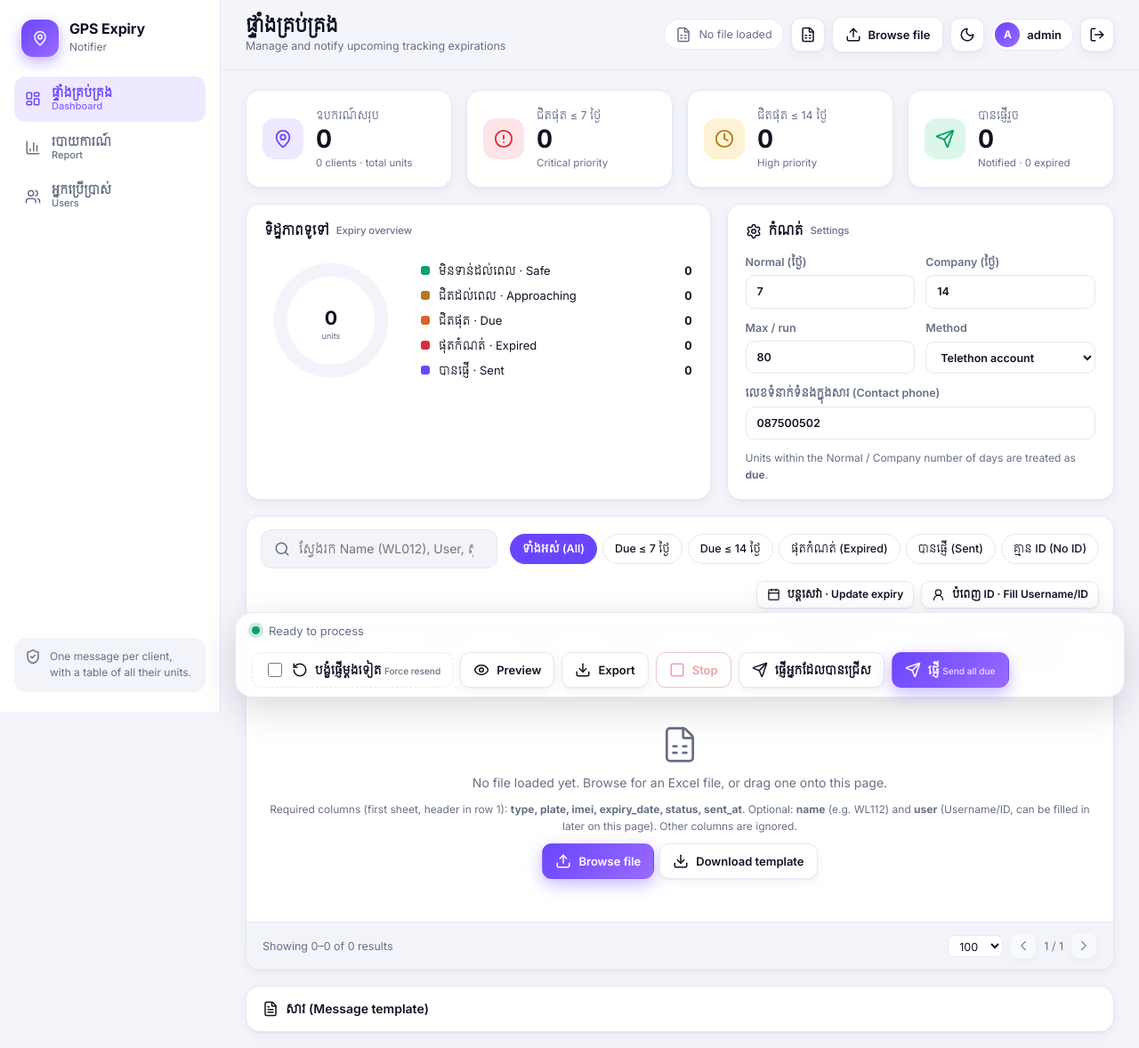
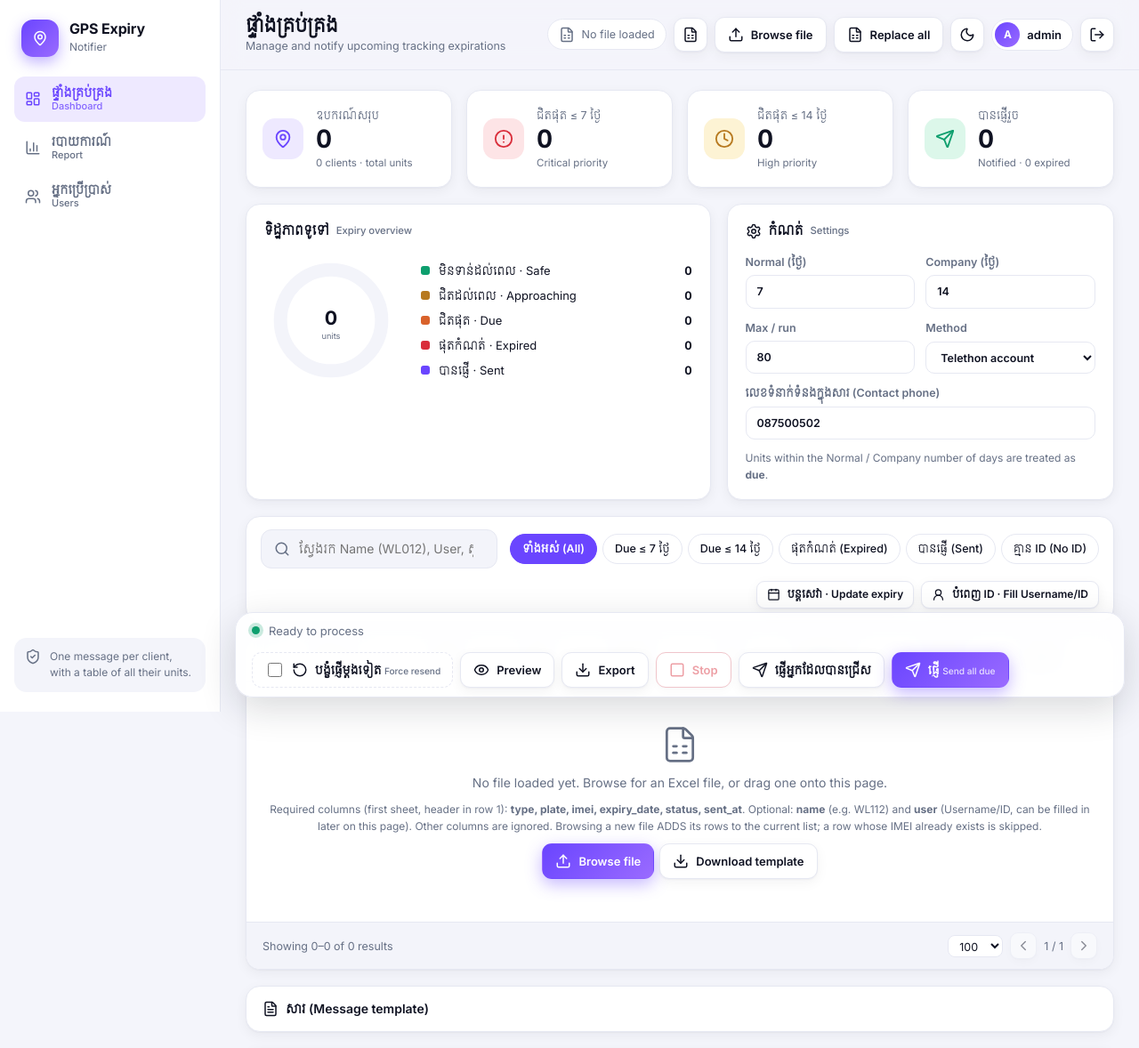
Before and after one commit to MrrMiroTa/pysend, a Flask app: page / in a window 1280 px wide. Shown: the top 1178 px of the page at 89% size. Run offline with Flask 3, Linux system fonts and the light colour scheme; the visitor is signed in with stand-in values (Sample User, id 1); tables that the repository leaves empty hold one stand-in row (values such as "Sample post"); data that the repository does not hold is empty; parts of the project's set-up code (start-up, migrations or seed data) failed here and were passed over; some libraries are stand-ins or nearby versions.

Commit message:
Browse file now ADDS new rows to the current list and skips duplicate IMEI (Replace all kept as a separate button)
- merge_from_upload: IMEI compared ignoring spaces/dashes/.0; duplicates of the old list, repeats inside the new file and rows without IMEI are skipped
- old rows and their Sent marks are untouched; new rows are appended and saved (also to the database copy)
- page message says how many were added / skipped (with the duplicate IMEIs)
- the Report change log records every import with the counts

Co-Authored-By: Claude Sonnet 5.5 <noreply@anthropic.com>
Claude-Session: https://claude.ai/code/session_012eAXEUMftbVfNHoLYWtPdw

```diff
--- a/app.py
+++ b/app.py
@@ -374,17 +374,30 @@ def upload():
         return jsonify(error="Please choose an Excel (.xlsx, .xlsm) or .csv file."), 400
     if bot.running:
         return jsonify(error="Wait for the running batch to finish."), 409
+    merge = request.args.get("mode", "merge") != "replace"       # default: ADD to the current list, skip duplicate IMEI
+    stats = {}
     try:
-        n = excel.replace_from_upload(f)
+        if merge:
+            stats = excel.merge_from_upload(f)
+            n = stats["added"]
+        else:
+            n = excel.replace_from_upload(f)
     except ValueError as e:
         return jsonify(error=f"Invalid file: {e}"), 400
     except Exception as e:
         app.logger.exception("Upload failed")  # full traceback in the terminal
         return jsonify(error=f"Could not import ({type(e).__name__}): {e}"), 500
-    logs.add("info", f"{g.user['username']} imported {n} row(s) from upload.")
-    log_changes([dict(action="import", new_value=f"{f.filename}: {n} rows")])
+    if merge:
+        note = f"{f.filename}: +{n} new, {stats['duplicates']} duplicate IMEI skipped" + (f", {stats['no_imei']} without IMEI skipped" if stats["no_imei"] else "")
+        logs.add("info", f"{g.user['username']} added {n} new row(s) from upload ({stats['duplicates']} duplicate IMEI skipped).")
+    else:
+        note = f"{f.filename}: {n} rows (list replaced)"
+        logs.add("info", f"{g.user['username']} imported {n} row(s) from upload (list replaced).")
+    log_changes([dict(action="import", new_value=note)])
     n_days, c_days = thresholds()  # the page asks for the new list in this same response (no second request needed)
-    return jsonify(rows=n, file=excel.source_name, warnings=excel.last_warnings,
+    return jsonify(rows=n, file=excel.source_name, warnings=excel.last_warnings, mode="merge" if merge else "replace",
+                   added=n, duplicates=stats.get("duplicates", 0), no_imei=stats.get("no_imei", 0),
+                   dup_imeis=stats.get("dup_imeis", []), total=stats.get("total", n),
                    data=build_data(n_days, c_days, "all", "", 1, request.args.get("size")))
 
 
--- a/excel_manager.py
+++ b/excel_manager.py
@@ -88,6 +88,11 @@ def _read(path):
             warns.append(f"{len(idx)} row(s) {label} (Excel rows {', '.join(map(str, idx[:8]))}{'…' if len(idx) > 8 else ''})")
     df.attrs["warnings"] = warns
     return df
+
+
+def imei_key(v):
+    """IMEI compared without spaces/dashes/'.0' and case, so '8620 1234…' and '862012345…0' count as the same device."""
+    return re.sub(r"[^0-9a-z]", "", re.sub(r"\.0+$", "", str(v or "").strip()).lower())
 
 
 def safe_cell(v):
@@ -315,6 +320,41 @@ class ExcelManager:
             g = d.assign(has=(d["user"].str.strip() != "")).groupby("name").agg(plates=("plate", "size"), with_user=("has", "sum"))
             return [dict(name=n, plates=int(r.plates), with_user=int(r.with_user)) for n, r in g.iterrows()][:limit]
 
+    def merge_from_upload(self, file_storage):
+        """Add the rows of a new file to the CURRENT list. A row whose IMEI is already in the list (or appears
+        earlier in the new file) is skipped; rows without an IMEI cannot be checked, so they are skipped too.
+        The old rows and their 'Sent' marks are not touched."""
+        ext = ".csv" if file_storage.filename.lower().endswith(".csv") else ".xlsx"
+        os.makedirs(os.path.dirname(os.path.abspath(self.path)), exist_ok=True)
+        fd, tmp = tempfile.mkstemp(suffix=ext, dir=os.path.dirname(os.path.abspath(self.path)))
+        os.close(fd)
+        try:
+            file_storage.save(tmp)
+            new = _read(tmp)                                   # raises on bad format / missing columns
+            self.last_warnings = list(new.attrs.get("warnings", []))
+            with self.lock:
+                cur = self._load()
+                keys = new["imei"].map(imei_key)
+                empty = keys == ""
+                dup_old = keys.isin({imei_key(x) for x in cur["imei"]} - {""}) & ~empty
+                dup_file = keys.duplicated(keep="first") & ~empty & ~dup_old       # the same IMEI twice in the new file
+                add = new[~(empty | dup_old | dup_file)]
+                if len(add):
+                    if cur.empty:
+                        open(self._name_file, "w", encoding="utf-8").write(
+                            os.path.basename(file_storage.filename.replace("\\", "/"))[:80])
+                    self._df = pd.concat([cur, add], ignore_index=True)
+                    self._changed()
+                skipped = new[dup_old | dup_file]["imei"].tolist()
+                result = dict(total=len(new), added=len(add), duplicates=int((dup_old | dup_file).sum()),
+                              no_imei=int(empty.sum()), dup_imeis=skipped[:8])
+            if result["added"]:
+                self.flush(raise_errors=True)                  # also copies it to the database right away
+            return result
+        finally:
+            if os.path.exists(tmp):
+                os.remove(tmp)
+
     def replace_from_upload(self, file_storage):
         """Validate an uploaded workbook fully before it replaces the current list."""
         ext = ".csv" if file_storage.filename.lower().endswith(".csv") else ".xlsx"
--- a/static/app.js
+++ b/static/app.js
@@ -194,20 +194,29 @@
     } catch (e) { say("error", e.message); }
   };
   $("#dlgClose").onclick = () => $("#dlg").close();
-  $("#pick").onclick = () => $("#file").click();
-  $("#pick2").onclick = () => $("#file").click();
+  let importMode = "merge";                                                 // merge = add new rows, skip duplicate IMEI
+  $("#pick").onclick = () => { importMode = "merge"; $("#file").click(); };
+  $("#pick2").onclick = () => { importMode = "merge"; $("#file").click(); };
+  $("#pickReplace").onclick = () => { importMode = "replace"; $("#file").click(); };
   $("#dlTemplate").onclick = $("#dlTemplate2").onclick = () => { location.href = "/api/template"; };
   async function upload(f) {
     if (!f) return;
-    if (!confirm(`Replace the current client list with "${f.name}"?`)) return;
+    const merge = importMode !== "replace";
+    if (merge ? total && !confirm(`Add the new rows from "${f.name}" to the current list?\nRows whose IMEI already exists are skipped.`)
+              : !confirm(`REPLACE the whole client list with "${f.name}"? The old data will be removed.`)) return;
     const fd = new FormData(); fd.append("file", f);
     try {
       toast("warn", "Importing…");
-      const r = await api(`/api/upload?normal=${$("#normal").value}&company=${$("#company").value}&size=${$("#pageSize").value}`, { method: "POST", body: fd });
+      const r = await api(`/api/upload?mode=${merge ? "merge" : "replace"}&normal=${$("#normal").value}&company=${$("#company").value}&size=${$("#pageSize").value}`, { method: "POST", body: fd });
       selected.clear(); $("#q").value = "";                                   // a leftover filter/search must not hide the new list
       document.querySelector("input[name=f][value=all]").checked = true;
       applyData(r.data);                                                      // show the new list right away (no refresh needed)
-      if (r.warnings && r.warnings.length) say("warn", `Imported ${r.rows.toLocaleString()} row(s) from ${r.file}, but: ${r.warnings.join(" · ")}. Fix them in Excel and import again.`);
+      if (r.mode === "merge") {
+        const dup = r.duplicates ? ` Skipped ${r.duplicates.toLocaleString()} duplicate IMEI (${r.dup_imeis.join(", ")}${r.duplicates > r.dup_imeis.length ? "…" : ""}).` : "";
+        const noi = r.no_imei ? ` Skipped ${r.no_imei.toLocaleString()} row(s) without IMEI.` : "";
+        const warn = r.warnings && r.warnings.length ? ` But: ${r.warnings.join(" · ")}.` : "";
+        say(r.added && !warn ? "ok" : "warn", `Added ${r.added.toLocaleString()} new row(s) of ${r.total.toLocaleString()}.${dup}${noi}${warn}`);
+      } else if (r.warnings && r.warnings.length) say("warn", `Imported ${r.rows.toLocaleString()} row(s) from ${r.file}, but: ${r.warnings.join(" · ")}. Fix them in Excel and import again.`);
       else say("ok", `Imported ${r.rows.toLocaleString()} row(s) from ${r.file}.`);
     } catch (e) { say("error", e.message); }
   }
--- a/templates/index.html
+++ b/templates/index.html
@@ -73,7 +73,8 @@
       <div class="top-right">
         <span class="filechip" title="Current client list"><svg class="ic"><use href="#i-file-spreadsheet"/></svg><span id="fileName">No file loaded</span></span>
         <button id="dlTemplate" class="btn icon" type="button" title="Download the Excel template (the 7 required columns)" aria-label="Download Excel template"><svg class="ic"><use href="#i-file-spreadsheet"/></svg></button>
-        <button id="pick" class="btn" type="button"><svg class="ic"><use href="#i-upload"/></svg><span class="lbl-sm">Browse file</span></button>
+        <button id="pick" class="btn" type="button" title="Add the rows of a new file to the current list (duplicate IMEI are skipped)"><svg class="ic"><use href="#i-upload"/></svg><span class="lbl-sm">Browse file</span></button>
+        <button id="pickReplace" class="btn" type="button" title="Replace the whole current list with a new file"><svg class="ic"><use href="#i-file-spreadsheet"/></svg><span class="lbl-sm">Replace all</span></button>
         <input id="file" type="file" accept=".xlsx,.xlsm,.csv" hidden>
         <button id="theme" class="btn icon" type="button" aria-label="Toggle dark / light"><svg class="ic when-light"><use href="#i-moon"/></svg><svg class="ic when-dark"><use href="#i-sun"/></svg></button>
         <span class="me" title="Signed in"><span class="avatar">{{ username[:1]|upper }}</span><span class="me-name">{{ username }}</span></span>
@@ -138,7 +139,7 @@
             <thead><tr><th class="ck"><input type="checkbox" id="all" aria-label="Select all"></th><th class="sortable" data-sort="user">USER / ID</th><th class="hide-sm sortable" data-sort="name">NAME</th><th class="hide-sm sortable" data-sort="type">ប្រភេទ</th><th class="sortable" data-sort="plate">ស្លាកលេខ</th><th class="hide-sm sortable" data-sort="imei">IMEI</th><th class="hide-sm sortable" data-sort="expiry">ថ្ងៃផុតកំណត់</th><th class="sortable" data-sort="days">នៅសល់</th><th class="sortable" data-sort="state">ស្ថានភាព</th></tr></thead>
             <tbody id="rows"></tbody></table>
             <div id="empty" class="empty" hidden><svg class="ic xl"><use href="#i-file-spreadsheet"/></svg><p id="emptyMsg"></p>
-              <p class="muted small">Required columns (first sheet, header in row 1): <b>type, plate, imei, expiry_date, status, sent_at</b>. Optional: <b>name</b> (e.g. WL112) and <b>user</b> (Username/ID, can be filled in later on this page). Other columns are ignored.</p>
+              <p class="muted small">Required columns (first sheet, header in row 1): <b>type, plate, imei, expiry_date, status, sent_at</b>. Optional: <b>name</b> (e.g. WL112) and <b>user</b> (Username/ID, can be filled in later on this page). Other columns are ignored. Browsing a new file ADDS its rows to the current list; a row whose IMEI already exists is skipped.</p>
               <div class="row-btns"><button id="pick2" class="btn primary" type="button"><svg class="ic"><use href="#i-upload"/></svg>Browse file</button>
               <button id="dlTemplate2" class="btn" type="button"><svg class="ic"><use href="#i-download"/></svg>Download template</button></div></div></div>
           <div class="tfoot"><span id="pageInfo">Showing 0 results</span>
```
